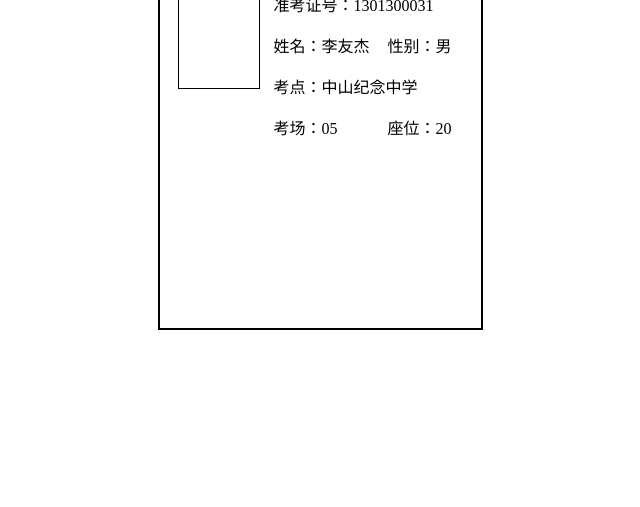
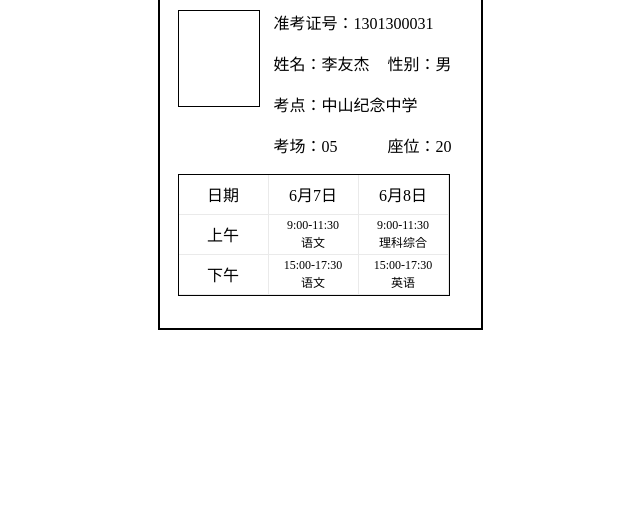
Before and after one commit to yokiyokiyoki/admission-ticket-css, a website: page index.html in a window 1280 px wide. Shown: the part 293-800 px from the top of the page, without its empty margins (320-960 px from the left). Drawn offline with Linux system fonts and the light colour scheme.

Commit message:
主体完成

```diff
--- a/index.css
+++ b/index.css
@@ -9,11 +9,11 @@ body {
   justify-content: center;
   align-items: center;
 }
-.main {
+body > .main {
   width: 325px;
   height: 445px;
   border: 2px solid black;
-  padding: 0 18px;
+  padding: 18px;
   box-sizing: border-box;
 }
 .main-body {
@@ -50,6 +50,31 @@ body {
   display: inline-block;
 }
 .main-middle {
+  width: 270px;
+  height: 120px;
+  border: 1px solid black;
+  display: flex;
+}
+.main-middle-item {
+  flex: 1;
+  display: flex;
+  flex-direction: column;
+}
+.main-middle-item-name {
+  flex: 1;
+  border-bottom: 1px solid #eaeaea;
+  border-right: 1px solid #eaeaea;
+  justify-content: center;
+  align-items: center;
+  display: flex;
+}
+.main-middle-item-name .main {
+  text-align: center;
+  padding: 3px 0;
+}
+.main-middle-item-name .sub {
+  font-size: 12px;
+  display: block;
 }
 .main-footer {
 }
--- a/index.html
+++ b/index.html
@@ -34,7 +34,53 @@
                 </div>
             </div>
         </div>
-        <div class="main-middle"></div>
+        <div class="main-middle">
+            <div class="main-middle-item">
+                <div class="main-middle-item-name">
+                    <span>日期</span>
+                </div>
+                <div class="main-middle-item-name">
+                    <span>上午</span>
+                </div>
+                <div class="main-middle-item-name">
+                    <span>下午</span>
+                </div>
+            </div>
+            <div class="main-middle-item">
+                <div class="main-middle-item-name">
+                    <span>6月7日</span>
+                </div>
+                <div class="main-middle-item-name">
+                    <div class="main">
+                        <span class="sub">9:00-11:30</span>
+                        <span class="sub">语文</span>
+                    </div>
+                </div>
+                <div class="main-middle-item-name">
+                    <div class="main">
+                        <span class="sub">15:00-17:30</span>
+                        <span class="sub">语文</span>
+                    </div>
+                </div>
+            </div>
+            <div class="main-middle-item">
+                <div class="main-middle-item-name">
+                    <span>6月8日</span>
+                </div>
+                <div class="main-middle-item-name">
+                    <div class="main">
+                        <span class="sub">9:00-11:30</span>
+                        <span class="sub">理科综合</span>
+                    </div>
+                </div>
+                <div class="main-middle-item-name">
+                    <div class="main">
+                        <span class="sub">15:00-17:30</span>
+                        <span class="sub">英语</span>
+                    </div>
+                </div>
+            </div>
+        </div>
         <div class="main-footer"></div>
     </div>
 </body>
```
